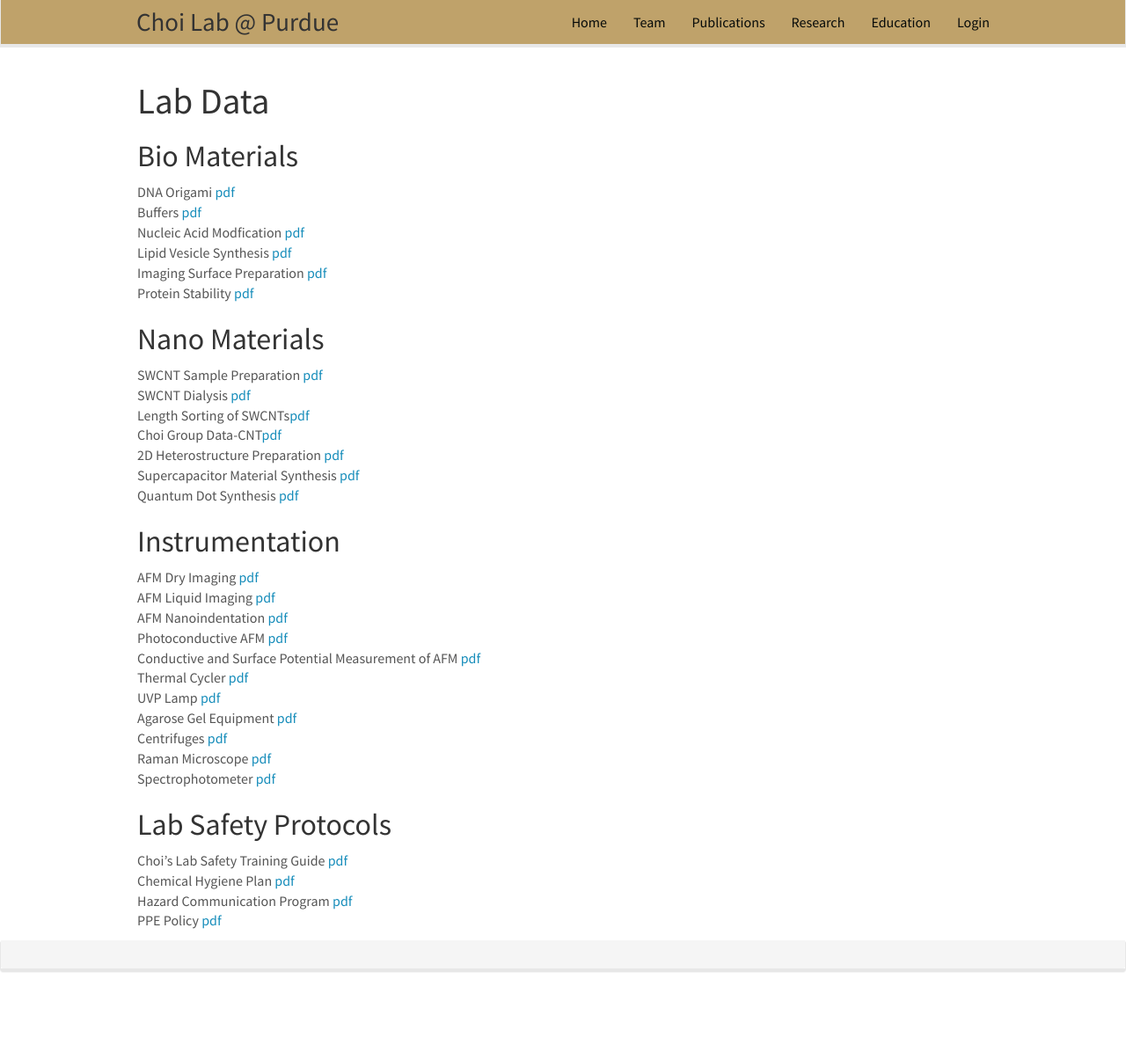
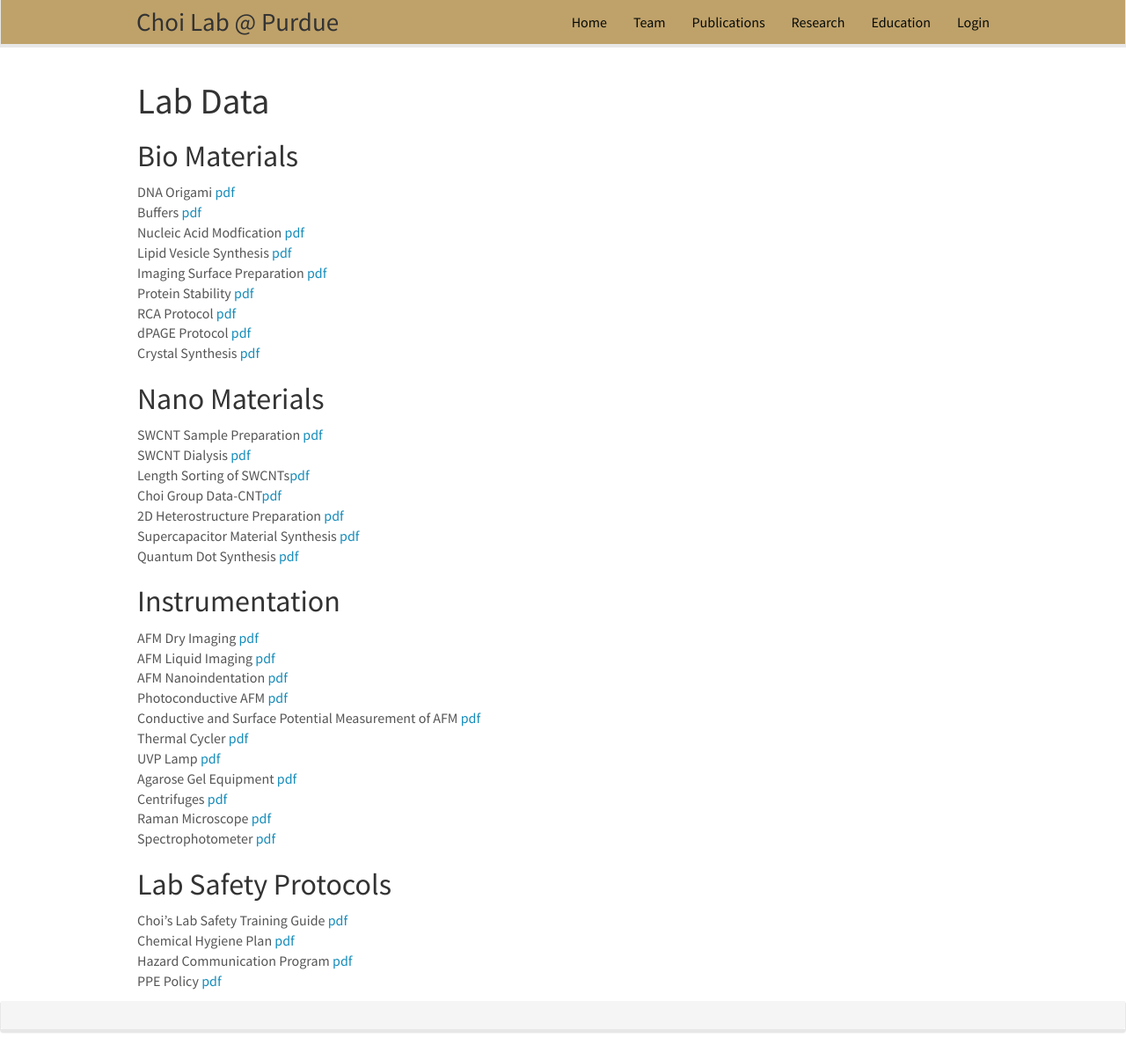
Before and after one commit to choidnalab/choidnalab.github.io, a Jekyll site: the page built from _pages/labdata.md, in a window 1280 px wide and 1196 px high. Shown: the whole window at 88% size. Built offline with Jekyll 4.4.1, drawn with Linux system fonts in a browser that asks for light colours; nearby versions of some CDN libraries.

Commit message:
Update labdata.md

```diff
--- a/_pages/labdata.md
+++ b/_pages/labdata.md
@@ -12,9 +12,12 @@ permalink: /labdata.html
 DNA Origami <a href="{{ site.url }}{{ site.baseurl }}/data/protocols/pdf/1_1_dna_origami.pdf">pdf</a><br>
 Buffers <a href="{{ site.url }}{{ site.baseurl }}/data/protocols/pdf/1_2_buffers.pdf">pdf</a><br>
 Nucleic Acid Modfication <a href="{{ site.url }}{{ site.baseurl }}/data/protocols/pdf/1_3_nueclic_acid_modification_synthesis.pdf">pdf</a><br>
-Lipid Vesicle Synthesis <a href="{{ site.url }}{{ site.baseurl }}/data/protocols/pdf/1_4_GUV Synthesi_Protocol.pdf">pdf</a><br>
+Lipid Vesicle Synthesis <a href="{{ site.url }}{{ site.baseurl }}/data/protocols/pdf/1_4_GUV Synthesis_Protocol.pdf">pdf</a><br>
 Imaging Surface Preparation <a href="{{ site.url }}{{ site.baseurl }}/data/protocols/pdf/1_5_imaging_surface_preparation.pdf">pdf</a><br>
 Protein Stability <a href="{{ site.url }}{{ site.baseurl }}/data/protocols/pdf/1_6_protein_stability.pdf">pdf</a><br>
+RCA Protocol <a href="{{ site.url }}{{ site.baseurl }}/data/protocols/pdf/1_7_RCA_Protocol.pdf">pdf</a><br>
+dPAGE Protocol <a href="{{ site.url }}{{ site.baseurl }}/data/protocols/pdf/1_8_dPAGE Protocol.pdf">pdf</a><br>
+Crystal Synthesis <a href="{{ site.url }}{{ site.baseurl }}/data/protocols/pdf/1_9_DNA_crystal_synthesis.pdf">pdf</a><br>
 
 ## Nano Materials
 SWCNT Sample Preparation <a href="{{ site.url }}{{ site.baseurl }}/data/protocols/pdf/2_1_cnt_sample_preparation.pdf">pdf</a><br>
```
